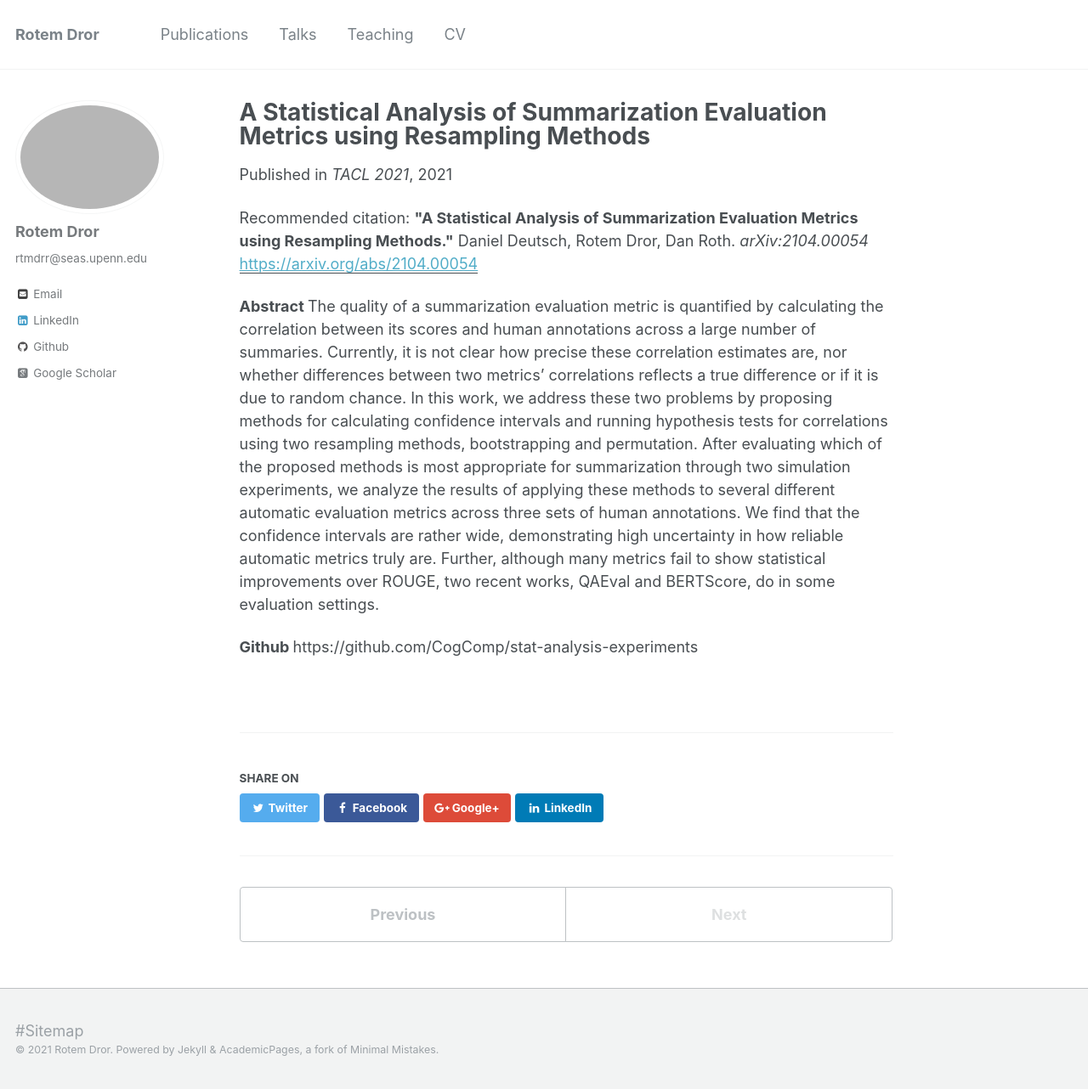
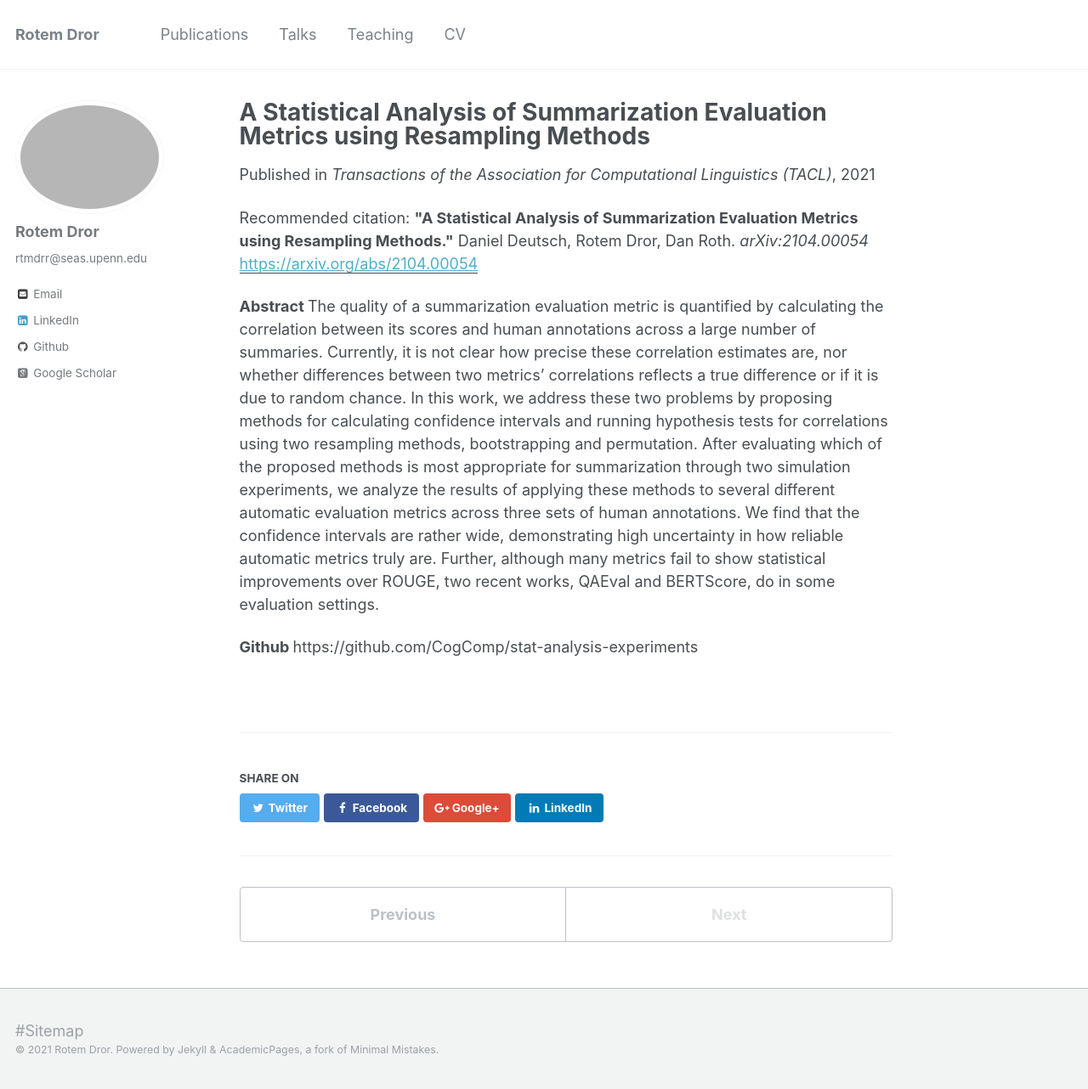
Before and after one commit to rtmdrr/rtmdrr.github.io, a Jekyll site: the page built from _publications/summarization_eval.md, in a window 1280 px wide and 1282 px high. Shown: the whole window at 85% size. Built offline with Jekyll 4.4.1, drawn with Linux system fonts in a browser that asks for light colours; some web fonts are replaced.

Commit message:
Update summarization_eval.md

```diff
--- a/_publications/summarization_eval.md
+++ b/_publications/summarization_eval.md
@@ -3,7 +3,7 @@ title: "A Statistical Analysis of Summarization Evaluation Metrics using Resampl
 collection: publications
 permalink: /publication/summarizationeval
 date: 2021-04-01
-venue: 'TACL 2021'
+venue: 'Transactions of the Association for Computational Linguistics (TACL)'
 paperurl: 'https://arxiv.org/abs/2104.00054'
 citation: '<b>"A Statistical Analysis of Summarization Evaluation Metrics using Resampling Methods."</b> Daniel Deutsch, Rotem Dror, Dan Roth. <i> arXiv:2104.00054 </i>'
 ---
```
